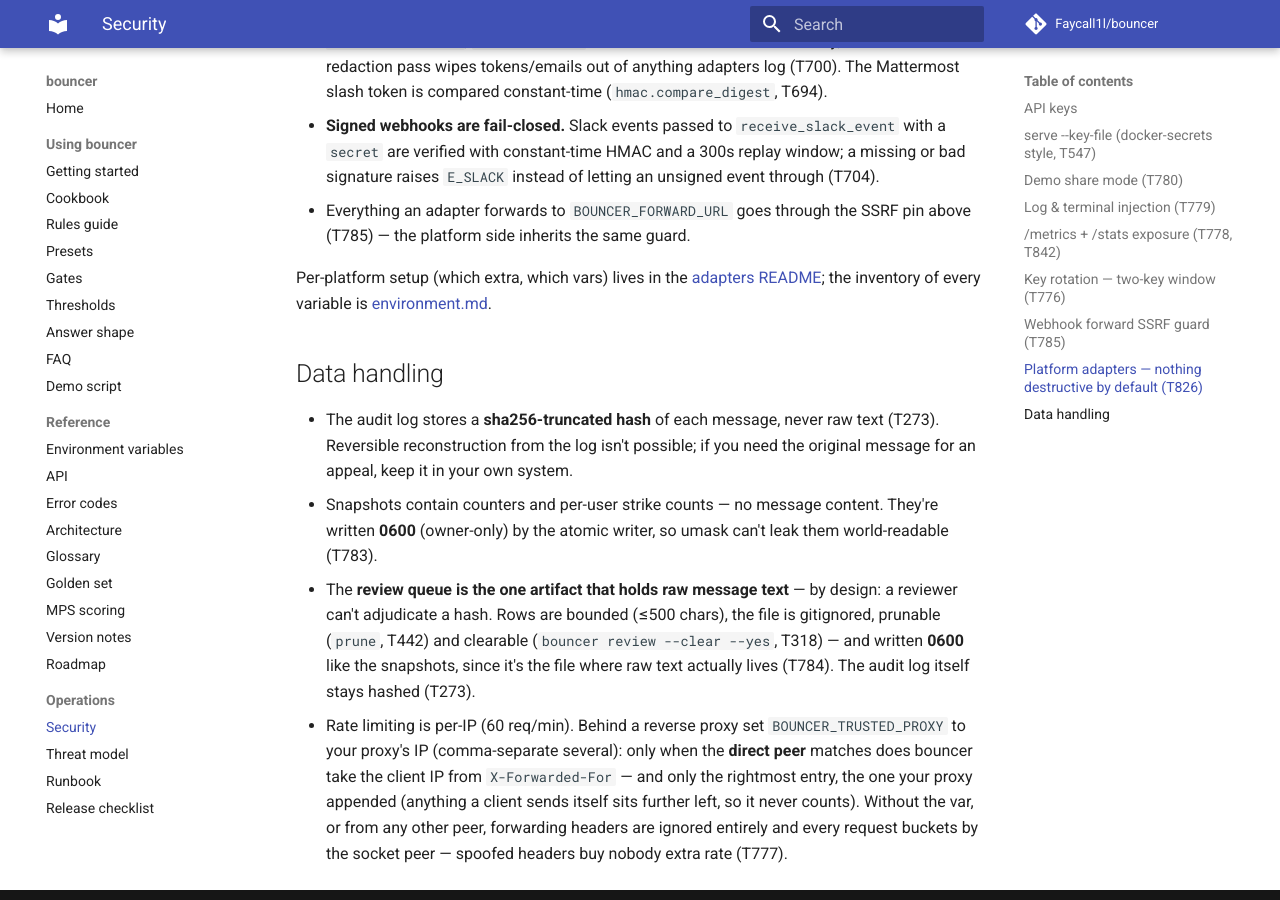
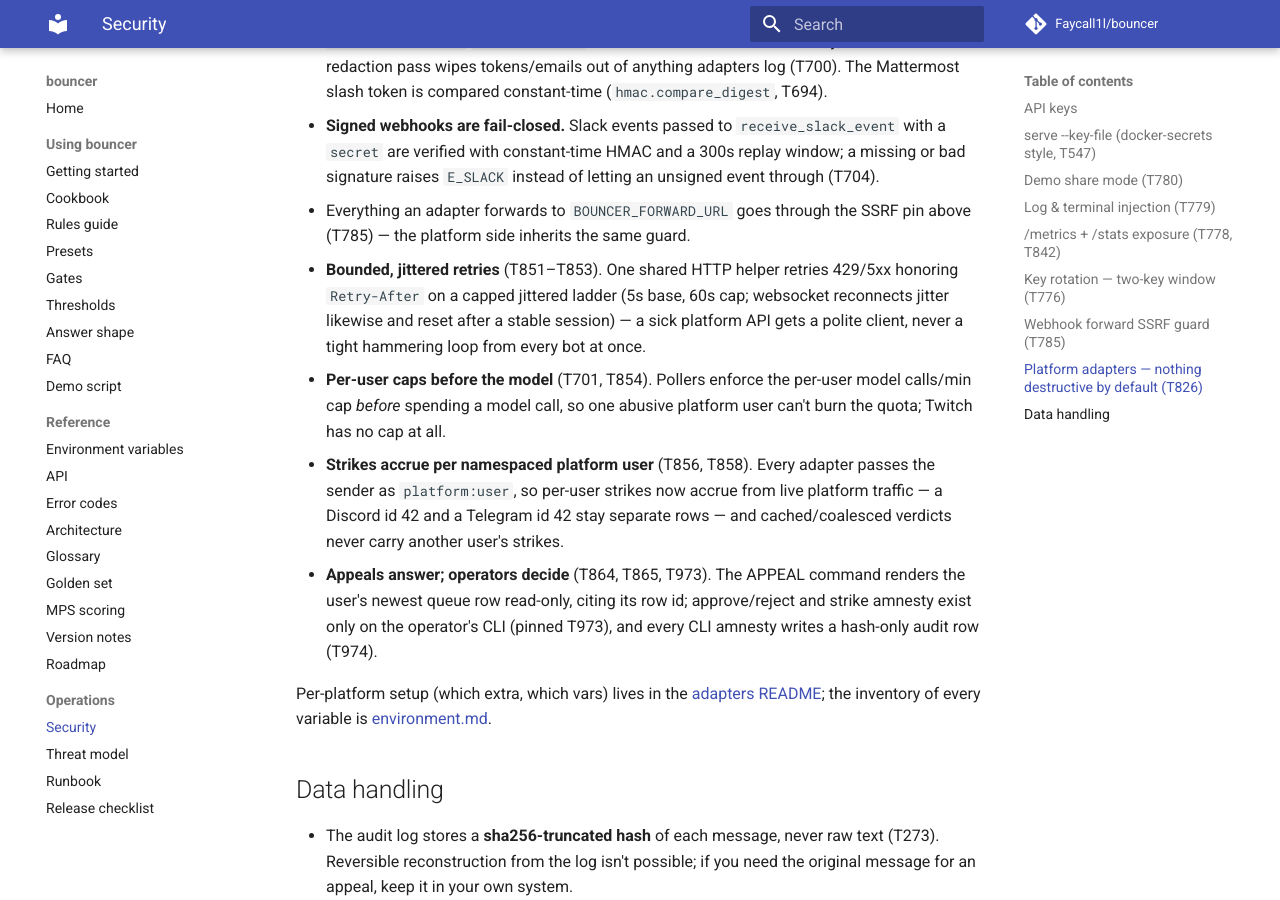
Before and after one commit to Faycall1l/bouncer, an MkDocs documentation site: the page built from docs/SECURITY.md, in a window 1280 px wide and 900 px high, scrolled down 3098 px. Built offline with MkDocs 1.6.1 and Material for MkDocs 9.7.7, drawn with Linux system fonts in a browser that asks for light colours; comment, search, counter and statistics services are not loaded.

Commit message:
T980 sec: SECURITY.md adapters section refreshed — bounded jittered retries, pre-model caps, namespaced strikes and the read-only appeal flow

```diff
--- a/docs/SECURITY.md
+++ b/docs/SECURITY.md
@@ -140,6 +140,24 @@ act beyond moderation:
   `E_SLACK` instead of letting an unsigned event through (T704).
 * Everything an adapter forwards to `BOUNCER_FORWARD_URL` goes through the
   SSRF pin above (T785) — the platform side inherits the same guard.
+* **Bounded, jittered retries** (T851–T853). One shared HTTP helper
+  retries 429/5xx honoring `Retry-After` on a capped jittered ladder
+  (5s base, 60s cap; websocket reconnects jitter likewise and reset after
+  a stable session) — a sick platform API gets a polite client, never a
+  tight hammering loop from every bot at once.
+* **Per-user caps before the model** (T701, T854). Pollers enforce the
+  per-user model calls/min cap *before* spending a model call, so one
+  abusive platform user can't burn the quota; Twitch has no cap at all.
+* **Strikes accrue per namespaced platform user** (T856, T858). Every
+  adapter passes the sender as `platform:user`, so per-user strikes now
+  accrue from live platform traffic — a Discord id 42 and a Telegram id
+  42 stay separate rows — and cached/coalesced verdicts never carry
+  another user's strikes.
+* **Appeals answer; operators decide** (T864, T865, T973). The APPEAL
+  command renders the user's newest queue row read-only, citing its row
+  id; approve/reject and strike amnesty exist only on the operator's
+  CLI (pinned T973), and every CLI amnesty writes a hash-only audit row
+  (T974).
 
 Per-platform setup (which extra, which vars) lives in the
 [adapters README](https://github.com/Faycall1l/bouncer/blob/main/src/gatekeeper/adapters/README.md);
```
Also changed, not shown: TODO.md (+1 -1 lines).
